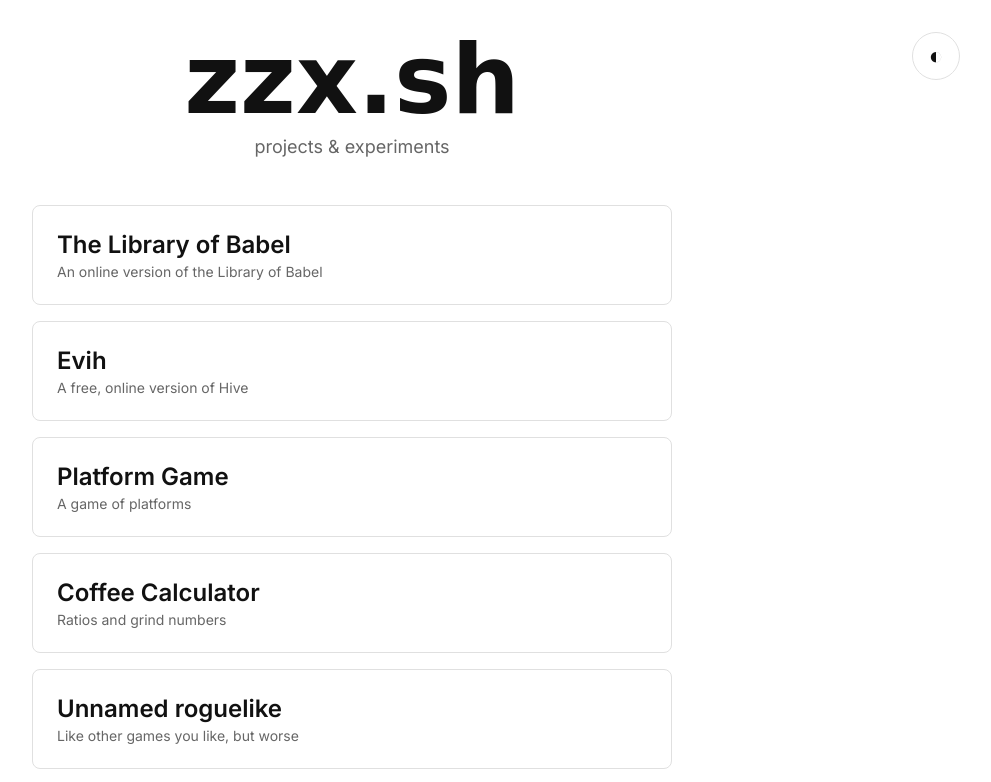
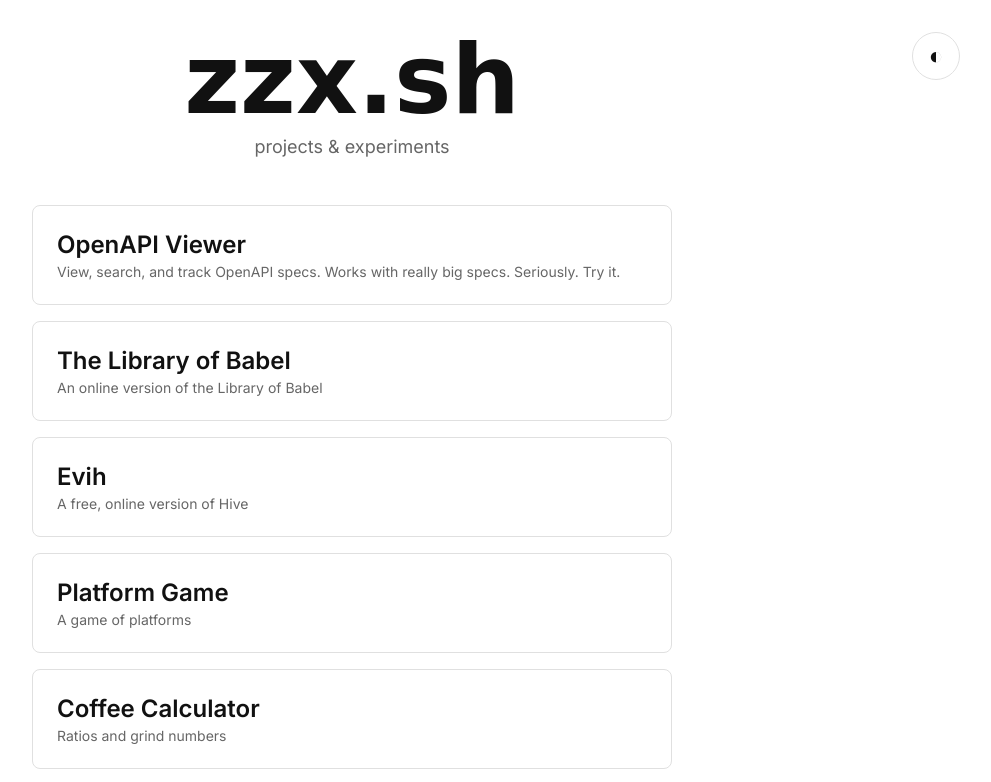
Before and after one commit to notnmeyer/zzx.sh-website, a plain HTML site: page site/index.html in a window 1280 px wide. Shown: the top 782 px of the page, without its empty margins (288-1279 px from the left). Drawn offline with Linux system fonts and the light colour scheme; a web font is replaced by a local one.

Commit message:
openapi viewer

```diff
--- a/site/index.html
+++ b/site/index.html
@@ -19,6 +19,11 @@
         <p class="subtitle">projects & experiments</p>
 
         <nav class="links">
+            <a href="https://openapi-viewer.fly.dev" class="link-item">
+                <span class="link-name">OpenAPI Viewer</span>
+                <span class="link-desc">View, search, and track OpenAPI specs. Works with really big specs. Seriously. Try it.</span>
+            </a>
+
             <a href="https://library-of-babel.fly.dev" class="link-item">
                 <span class="link-name">The Library of Babel</span>
                 <span class="link-desc">An online version of the Library of Babel</span>
```
